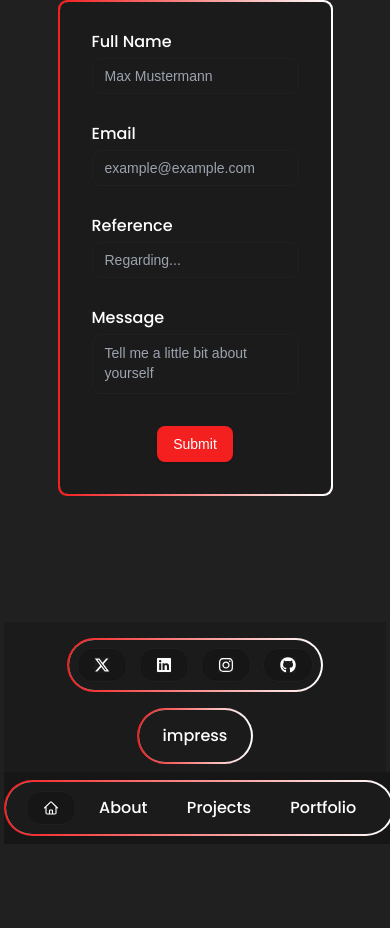
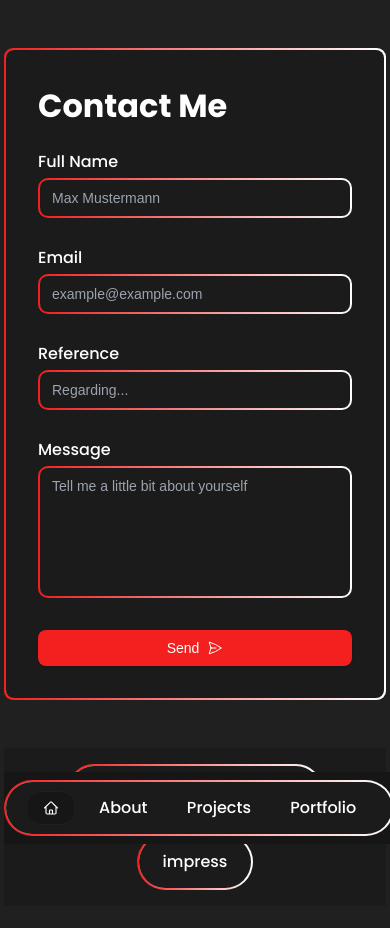
Before and after one commit to BambusTM/YorunFE, a Next.js app: page /contact in a window 390 px wide. Shown: the top 928 px of the page. Before the commit the page ends 844 px from the top, so only its background shows below. Built offline with nearby package versions, Linux system fonts and the light colour scheme.

Commit message:
form finally responsive and not shite

```diff
--- a/src/app/contact/page.tsx
+++ b/src/app/contact/page.tsx
@@ -6,7 +6,7 @@ export default function Contact() {
     return (
         <div className="min-h-screen flex justify-between flex-col px-1">
             <NavBar/>
-            <div className="space-y-4 flex justify-around">
+            <div className="py-12 container mx-auto max-w-screen-md">
                 <ContactCard/>
             </div>
             <Footer/>
--- a/src/app/impress/page.tsx
+++ b/src/app/impress/page.tsx
@@ -6,7 +6,7 @@ export default function Impress() {
     return (
         <div className="min-h-screen flex justify-between flex-col px-1">
             <NavBar/>
-            <div className="space-y-4 flex justify-around">
+            <div className="py-12 flex justify-around">
                 <ImpressContent/>
             </div>
             <Footer/>
--- a/src/app/projects/page.tsx
+++ b/src/app/projects/page.tsx
@@ -32,7 +32,7 @@ const projects = [
     },
     {
         title: "VroomVroom",
-        description: "",
+        description: "This project was an opportunity to learn the process of creating a fullstack application. I worked as the leader of team of 6 trainees to create a API, capable of creating, sorting, storing and manipulating car data. The frontend part consisted of creating a unfriendly UI to the API.",
         duration: "December 2023 - July 2024",
         technology: ["React", "TypeScript", "MUI", "Cypress", "yup", "SpringBoot", "Java", "PostgreSQL", "Swagger" ],
         image: "/assets/vroomVroom.png",
--- a/src/components/molecules/ContactForm.tsx
+++ b/src/components/molecules/ContactForm.tsx
@@ -1,9 +1,9 @@
 "use client"
 
-import { zodResolver } from "@hookform/resolvers/zod";
-import { useForm } from "react-hook-form";
+import {zodResolver} from "@hookform/resolvers/zod";
+import {useForm} from "react-hook-form";
 
-import { Button } from "@/components/ui/button";
+import {Button} from "@/components/ui/button";
 import {
     Form,
     FormControl,
@@ -12,10 +12,11 @@ import {
     FormLabel,
     FormMessage,
 } from "@/components/ui/form";
-import { Input } from "@/components/ui/input";
-import { Textarea } from "@/components/ui/textarea";
+import {Input} from "@/components/ui/input";
+import {Textarea} from "@/components/ui/textarea";
 import emailjs from 'emailjs-com';
 import {z} from "zod";
+import GradientBorder from "@/components/atoms/GradiantBorder";
 
 const inputFields = [
     {
@@ -36,10 +37,10 @@ const inputFields = [
 ];
 
 const formSchema = z.object({
-    name: z.string().min(2, { message: "Name must be at least 2 characters." }),
-    email: z.string().email({ message: "Please use a valid email format." }).min(1),
-    reference: z.string().max(50, { message: "Reference can't be longer than 50 characters." }).max(1),
-    message: z.string().max(250, { message: "Message can't be longer than 250 characters." }).min(1),
+    name: z.string().min(2, {message: "Name must be at least 2 characters."}),
+    email: z.string().email({message: "Please use a valid email format."}).min(1),
+    reference: z.string().max(50, {message: "Reference can't be longer than 50 characters."}).max(1),
+    message: z.string().max(250, {message: "Message can't be longer than 250 characters."}).min(1),
 });
 
 export function ContactForm() {
@@ -74,6 +75,7 @@ export function ContactForm() {
     }
 
     return (
+        <div className={"w-full"}>
             <Form {...form}>
                 <form onSubmit={form.handleSubmit(onSubmit)} className="space-y-8">
                     {inputFields.map((fieldData) => (
@@ -81,15 +83,20 @@ export function ContactForm() {
                             key={fieldData.name}
                             control={form.control}
                             name={fieldData.name as keyof z.infer<typeof formSchema>}
-                        render={({ field }) => (
-                            <FormItem>
+                            render={({field}) => (
+                                <FormItem className={"w-full"}>
                                     <FormLabel>
                                         <h5>{fieldData.label}</h5>
                                     </FormLabel>
-                                <FormControl>
-                                    <Input placeholder={fieldData.placeholder} {...field} />
+                                    <FormControl className={"w-full"}>
+                                        <GradientBorder borderRadius={10}>
+                                            <div className="bg-border rounded-sm w-full">
+                                                <Input placeholder={fieldData.placeholder} {...field}
+                                                       className={"border-none"}/>
+                                            </div>
+                                        </GradientBorder>
                                     </FormControl>
-                                <FormMessage />
+                                    <FormMessage/>
                                 </FormItem>
                             )}
                         />
@@ -97,28 +104,36 @@ export function ContactForm() {
                     <FormField
                         control={form.control}
                         name="message"
-                    render={({ field }) => (
-                        <FormItem>
+                        render={({field}) => (
+                            <FormItem className={"w-full"}>
                                 <FormLabel>
                                     <h5>Message</h5>
                                 </FormLabel>
-                            <FormControl>
+                                <FormControl className={"w-full"}>
+                                    <GradientBorder borderRadius={10}>
+                                        <div className="bg-border rounded-sm">
                                             <Textarea
                                                 placeholder="Tell me a little bit about yourself"
-                                    className="resize-none"
+                                                className="resize-none border-none w-full h-32"
                                                 {...field}
                                             />
+                                        </div>
+                                    </GradientBorder>
                                 </FormControl>
-                            <FormMessage />
+                                <FormMessage/>
                             </FormItem>
                         )}
                     />
-                <div className="flex justify-center">
-                    <Button type="submit">
-                        Submit
+                    <Button type="submit" className={"w-full"}>
+                        Send
+                        <svg xmlns="http://www.w3.org/2000/svg" fill="none" viewBox="0 0 24 24" strokeWidth={1.5}
+                             stroke="currentColor" className="size-6">
+                            <path strokeLinecap="round" strokeLinejoin="round"
+                                  d="M6 12 3.269 3.125A59.769 59.769 0 0 1 21.485 12 59.768 59.768 0 0 1 3.27 20.875L5.999 12Zm0 0h7.5"/>
+                        </svg>
                     </Button>
-                </div>
                 </form>
             </Form>
+        </div>
     );
 }
--- a/src/components/organisms/ContactCard.tsx
+++ b/src/components/organisms/ContactCard.tsx
@@ -5,7 +5,14 @@ export default function ContactCard() {
     return (
         <GradientBorder borderRadius={9}>
             <div className="mx-auto bg-border rounded-sm p-8 w-full">
-                <ContactForm/>
+                <div className={"pb-6"}>
+                    <h2 className={"font-bold"}>
+                        Contact Me
+                    </h2>
+                </div>
+                <div className={"flex justify-center"}>
+                    <ContactForm/>
+                </div>
             </div>
         </GradientBorder>
     );
```
Lines whose indentation alone changed are shown as unchanged.
